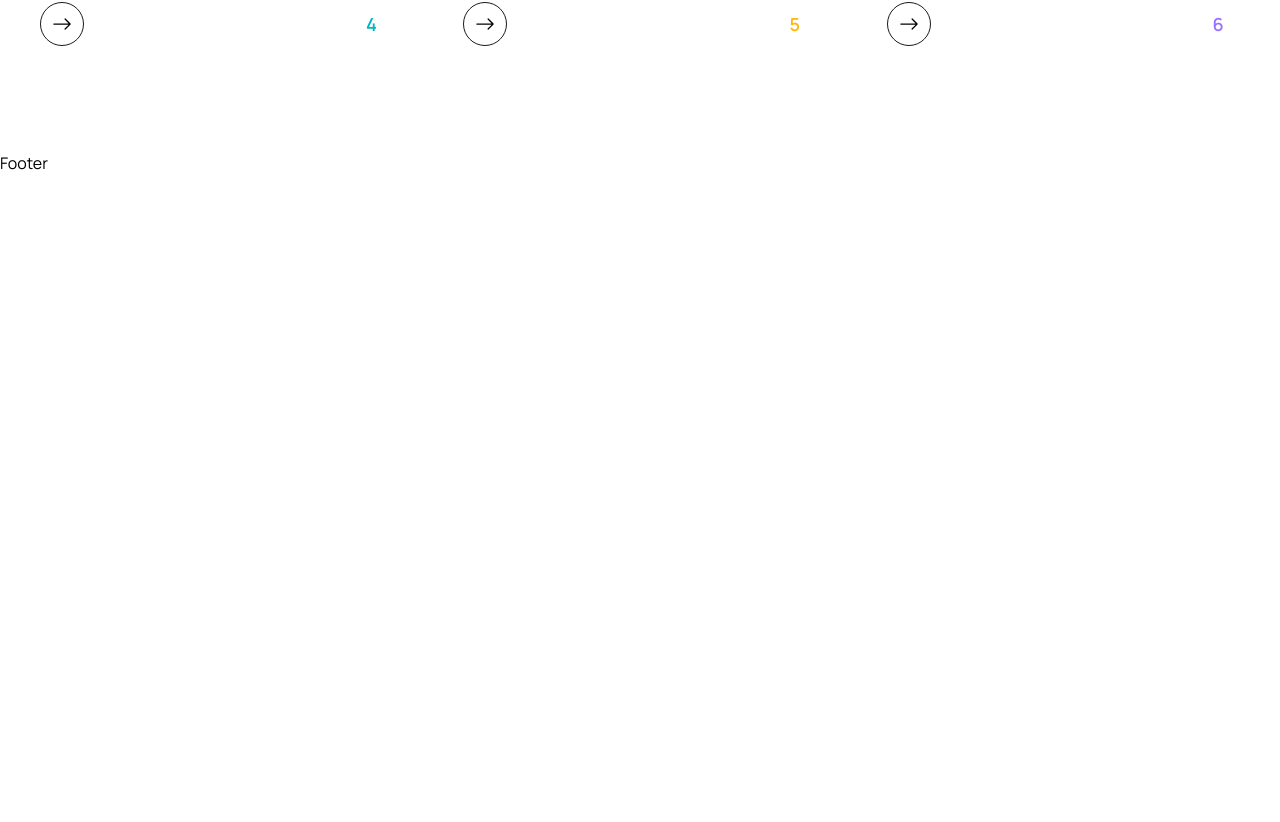
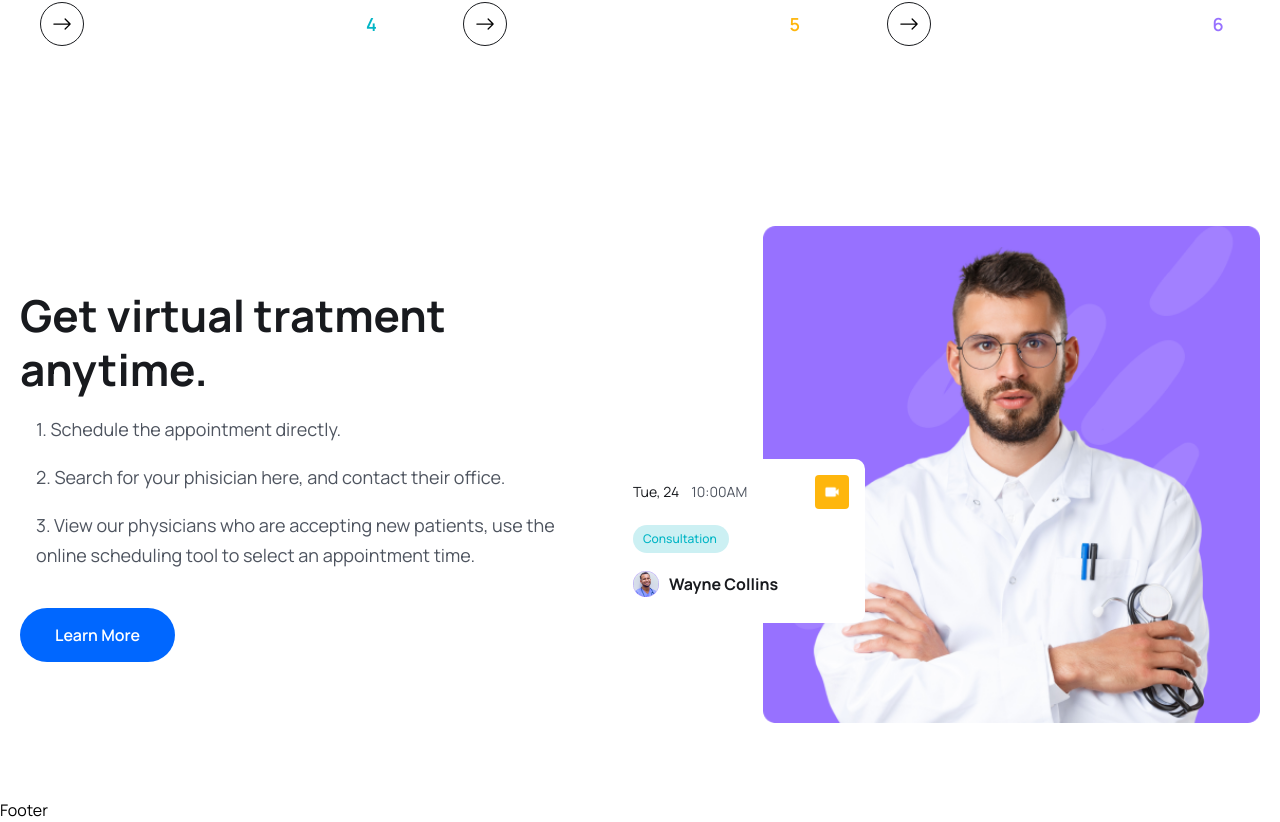
Before and after one commit to josuecross/doctor-appointmen-website, a React (Vite) app in the folder frontend/: page / in a window 1280 px wide. Shown: the part 2976-3798 px from the top of the page. Before the commit the page ends 3151 px from the top, so only its background shows below. Built offline with nearby package versions, Linux system fonts and the light colour scheme; the HTML template or start-up script is replaced by a standard one.

Commit message:
About section

```diff
--- a/frontend/src/components/About/About.jsx
+++ b/frontend/src/components/About/About.jsx
@@ -7,11 +7,11 @@
 
     return <section>
         <div className='container'>
-            <div className="flex justify-between gap-[50xp] lg:gap-[130px] xl:gap-[0] flex-col lg:flex-row">
+            <div className="flex justify-between gap-[50xp] lg:gap-[130px] xl:gap-0 flex-col lg:flex-row">
                 { /* ====== about img ========*/}
                 <div className='relative w-3/4 lg:w-1/2 xl:w-[770px] z-10 order-2 lg:order-1'>
                     <img src={ aboutImg } alt="" />
-                    <div className= "absolute z-20 bottom-4 w-[200px] md:w-[300px] right-[-30%]  md:right-[-7%] lg:right-[22%]">
+                    <div className= "absolute z-20 bottom-4 w-[200px] md:w-[300px] right-[-30%] md:right-[-7%] lg:right-[22%]">
                         <img src={ aboutCardImg } alt="" />
                     </div>
                 </div>
--- a/frontend/src/pages/Home.jsx
+++ b/frontend/src/pages/Home.jsx
@@ -6,6 +6,9 @@
 import icon01 from "../assets/images/icon01.png";
 import icon02 from "../assets/images/icon02.png";
 import icon03 from "../assets/images/icon03.png";
+import featureImg from "../assets/images/feature-img.png";;
+import videoIcon from "../assets/images/video-icon.png";
+import avatarIcon from "../assets/images/avatar-icon.png"
 import { Link } from "react-router-dom";
 import { BsArrowRight } from "react-icons/bs"
 import ServiceList from "../components/Services/Services";
@@ -180,7 +183,74 @@
             </div>
         </section>
 
-        { /* ======= services section end ======= */ }
+        { /* ======= Features section  ======= */ }
+        <section>
+            <div className="container">
+                <div className="flex items-center justify-between flex-col lg:flex-row">
+
+                    { /* ======= Features content  ======= */ }
+                    <div className="xl:w-[670px]">
+                        <h2 className="heading">
+                            Get virtual tratment <br /> anytime.
+                        </h2>
+                        <ul className="pl-4">
+                            <li className="text__para">
+                                1. Schedule the appointment directly.
+                            </li>
+                            <li className="text__para">
+                                2. Search for your phisician here, and contact their office.
+                            </li>
+                            <li className="text__para">
+                                3. View our physicians who are accepting new patients, use the
+                                online scheduling tool to select an appointment time.
+                            </li>
+                        </ul>
+                        <Link>
+                            <button className="btn">Learn More</button>
+                        </Link>
+                    </div>
+                    { /* ======= Features image  ======= */ }
+
+                    <div className="relative z-10 xl:w-[770px] flex justify-end mt-[50px] lg:mt-0">
+                        <img src={featureImg} className="w-3/4" alt="" />
+                        <div className="w-[150px] lg:w-[248px] bg-white absolute bottom-[50px] left-0 md:bottom-[100px]
+                        md:left-5 z-20 p-2 pb-3 lg:pt-4 lg:px-4 lg:pb-[26px] rounded-[10px]">
+                            <div className="flex items-center justify-between ">
+                                <div className="flex items-center gap-[6px] lg:gap-3">
+                                    <p className="text-[10px] leading-[10px] lg:text-[14px] lg:leading-5 text-headingColor
+                                    font-6" >
+                                        Tue, 24
+                                    </p>
+                                    <p className="text-[10px] leading-[10px] lg:text-[14px] lg:leading-5 text-textColor font-[400]">
+                                        10:00AM
+                                    </p>
+                                </div>
+
+                                <span className="w-5 h5 lg:w-[34px] lg:h-[34px] flex items-center justify-center
+                                bg-yellowColor rounded py-1 px-[6px] lg:py-3 lg:px-[9px]">
+                                    <img src={videoIcon} alt="" />
+                                </span>
+                            </div>
+
+                            <div className="w-[65px] lg:w-[96px] bg-[#CCF0F3] py-1 px-2 lg:py-[6px] lg:px-[10px] text-[8px]
+                            leading-[8px] lg:text-[12px] lg:leading-4 text-irisBlueColor font-[500] mt-2 lg:mt-4 rounded-full">
+                                Consultation
+                            </div>
+
+                            <div className="flex items-center gap-[6px] lg:gap-[10px] mt-2 lg:mt-[18px]">
+                                <img src={avatarIcon} alt="" />
+                                <h4 className="text-[10px] leading-3 lg:text-[16px] lg:leading-[22px] font-[700]
+                                text-headingColor">
+                                    Wayne Collins
+                                </h4>
+                            </div>
+                        </div>
+                    </div>
+                </div>
+            </div>
+        </section>
+
+        { /* ======= Features section end ======= */ }
 
     </>
 }
```
